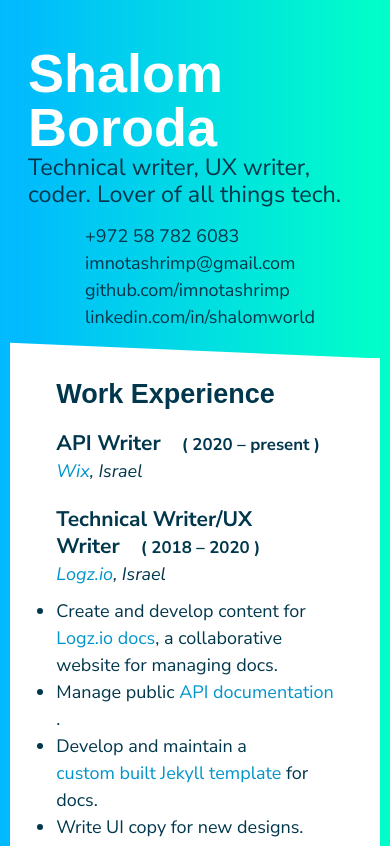
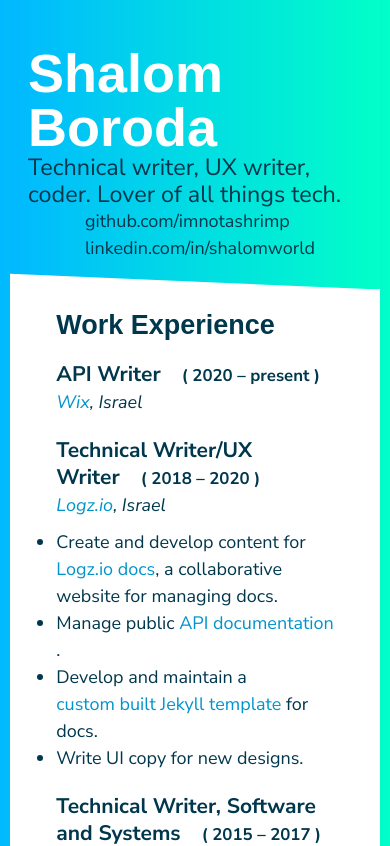
Before and after one commit to imnotashrimp/shalomworld.dev, a Next.js app: page / in a window 390 px wide. Shown: the top 846 px of the page. Built offline with nearby package versions, Linux system fonts and the light colour scheme; a web font is replaced by a local one.

Commit message:
remove phone & email from cv

```diff
--- a/data/cv.yaml
+++ b/data/cv.yaml
@@ -3,14 +3,14 @@ frontmatter:
   subhead: Technical writer, UX writer, coder. Lover of all things tech.
 
 contactInfo:
-  - type: phone
-    faIconId: phone
-    linkHref: tel:+972587826083
-    display: +972 58 782 6083
-  - type: email
-    faIconId: envelope
-    linkHref: mailto:imnotashrimp@gmail.com
-    display: imnotashrimp@gmail.com
+  # - type: phone
+  #   faIconId: phone
+  #   linkHref: tel:+972587826083
+  #   display: +972 58 782 6083
+  # - type: email
+  #   faIconId: envelope
+  #   linkHref: mailto:imnotashrimp@gmail.com
+  #   display: imnotashrimp@gmail.com
   - type: github
     faIconId: github
     linkHref: https://github.com/imnotashrimp
--- a/styles/CvHeader.module.css
+++ b/styles/CvHeader.module.css
@@ -28,7 +28,6 @@
   display: flex;
   flex-direction: column;
   padding-right: 20px;
-  margin-bottom: 15px;
 }
 
 .cvTitles h1 {
```
